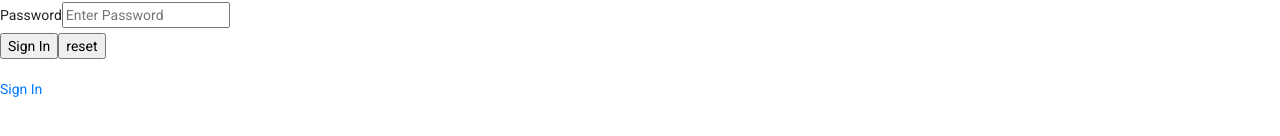
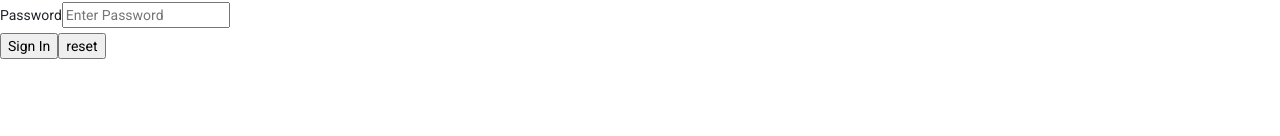
Before and after one commit to Group5July/Grocers, an Angular app in the folder Frontend/capstone/: page /signin in a window 1280 px wide. Shown: the part 178-314 px from the top of the page. Built offline with nearby package versions, Linux system fonts and the light colour scheme.

Commit message:
removed a comment

```diff
--- a/Frontend/capstone/src/app/employee-signin/employee-signin.component.html
+++ b/Frontend/capstone/src/app/employee-signin/employee-signin.component.html
@@ -8,8 +8,5 @@
             <input type="submit" value="Sign In"/>
             <input type="reset" value="reset"/>
         </form>
-        <br/>
-        <a routerLink="/signin">Sign In</a>
-        <br/>
         {{msg}}
 </div>
```
